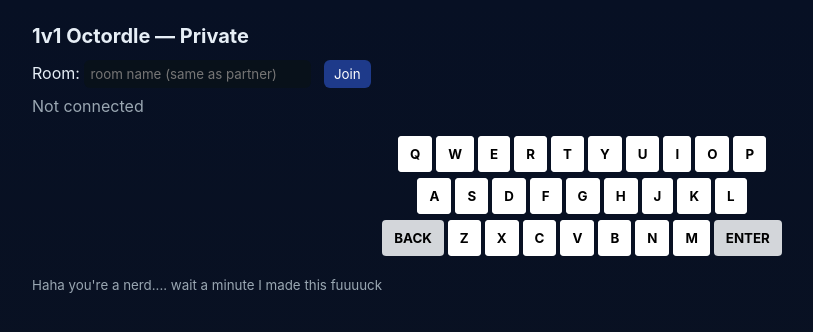
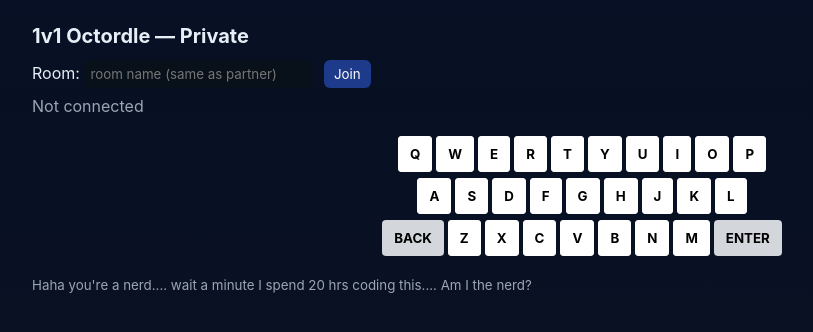
Before and after one commit to Triden23/OCTORDLEDUEL, a website: page public/index.html in a window 1280 px wide. Shown: the whole page, without its empty margins (58-871 px from the left). Drawn offline with Linux system fonts and the light colour scheme.

Commit message:
Update index.html

```diff
--- a/public/index.html
+++ b/public/index.html
@@ -40,7 +40,7 @@
     <div id="keyboard" class="keyboard"></div>
 
     <div id="footer">
-      <small>Haha you're a nerd.... wait a minute I made this fuuuuck</small>
+      <small>Haha you're a nerd.... wait a minute I spend 20 hrs coding this.... Am I the nerd?</small>
     </div>
   </div>
 
```
